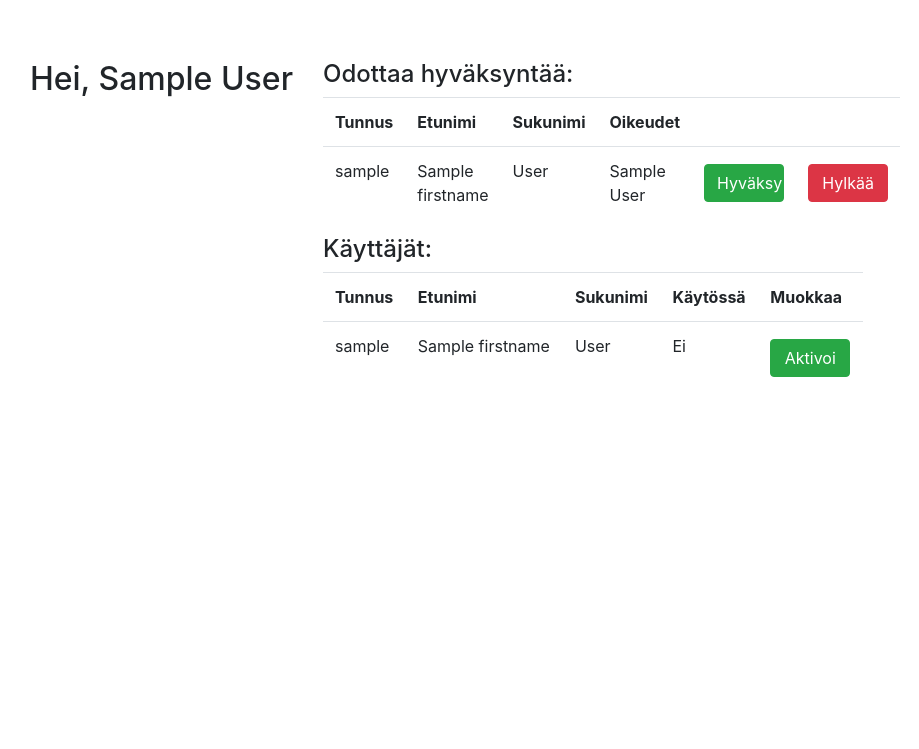
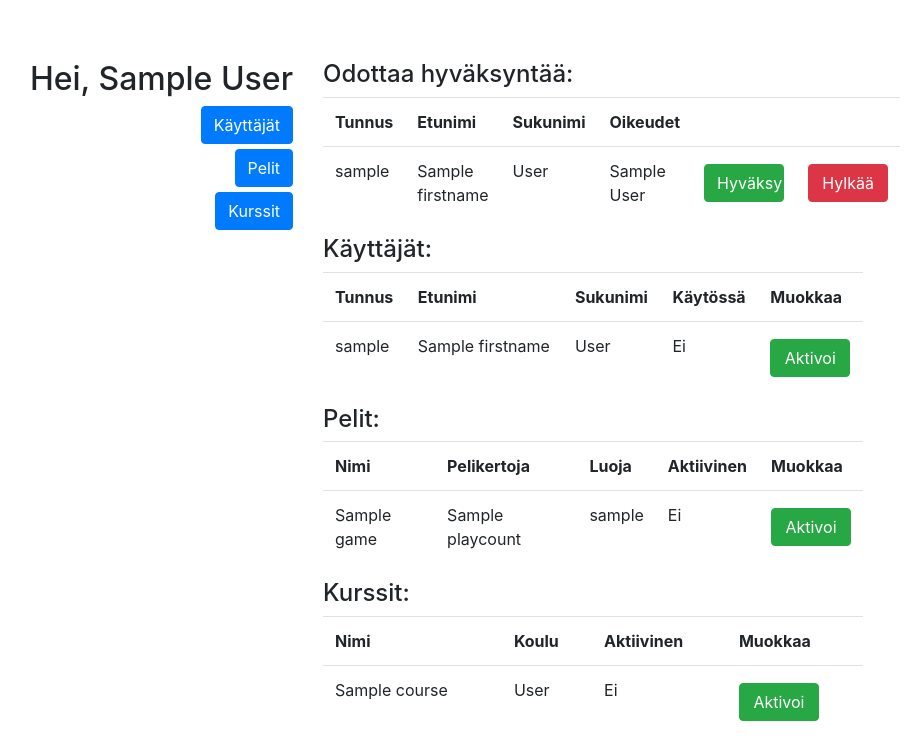
Before and after one commit to rujaraju/kielipelisovellus, a Flask app: template templates/admin.html in a window 1280 px wide. Shown: the part 56-805 px from the top of the page, without its empty margins (142-1061 px from the left). Before the commit the page ends 433 px from the top, so only its background shows below. Run offline with Flask 2, Linux system fonts and the light colour scheme; the visitor is signed in with stand-in values (Sample User, id 1); the template is opened without the code that fills it: most values are stand-ins (such as "Sample title", 1, 10 or a date in 2020); some libraries are stand-ins or nearby versions.

Commit message:
admin functions

```diff
--- a/modules/coursez.py
+++ b/modules/coursez.py
@@ -3,13 +3,13 @@ from flask import session, flash
 from os import abort
 
 def getAll():
-    sql = "SELECT * from courses;"
+    sql = "SELECT courses.coursename AS coursename, courses.id AS id, courses.visible AS visible, schools.schoolname from courses join schools on courses.school_id=schools.id ORDER BY visible desc, coursename;"
     result = db.session.execute(sql)
     courses = result.fetchall()
     return courses
 
 def get():
-    sql = "SELECT * from courses WHERE school_id=:school_id"
+    sql = "SELECT * from courses WHERE school_id=:school_id ORDER BY visible DESC, coursename"
     result = db.session.execute(sql, {"school_id": session["school"]})
     courses = result.fetchall()
     return courses
--- a/schema.sql
+++ b/schema.sql
@@ -4,7 +4,8 @@ CREATE TABLE users (
     firstname TEXT,
     lastname TEXT,
     passw TEXT,
-    authority INTEGER
+    authority INTEGER,
+    active BOOLEAN DEFAULT true
 );
 
 CREATE TABLE langs (
--- a/static/main.css
+++ b/static/main.css
@@ -61,3 +61,7 @@ form .btn {
 .block input[type="submit"]{
     width: 80px;
 }
+
+.marg {
+    margin-bottom: 5px;
+}
--- a/templates/admin.html
+++ b/templates/admin.html
@@ -3,7 +3,9 @@
 {% block header %}
 
 <h2>Hei, {{ session.firstname }}</h2>
-
+<a class="btn btn-primary marg" href="/admin#users">Käyttäjät</a><br>
+<a class="btn btn-primary marg" href="/admin#games">Pelit</a><br>
+<a class="btn btn-primary marg" href="/admin#courses">Kurssit</a><br>
 {% endblock %}
 
 
@@ -99,5 +101,94 @@
 </table>
 {% endif %}
 
+{% if games %}
+<h4 id="games">Pelit:</h4>
+<table class="table">
+    <tr>
+        <th>Nimi</th>
+        <th>Pelikertoja</th>
+        <th>Luoja</th>
+        <th>Aktiivinen</th>
+        <th>Muokkaa</th>
+    </tr>
+{% for game in games %}
+<tr>
+    <td>
+        {{ game.gamename }}
+    </td>
+    <td>
+        {{ game.playcount }}
+    </td>
+    <td>
+        {{ game.username }}
+    </td>
+    <td>{% if game.visible %}
+        Kyllä
+        {% else %}
+        Ei
+        {% endif %}
+    </td>
+    <td>
+        {% if game.visible %}
+        <form style="margin-top: 5px" class="block" action="/hidegame" method="POST">
+            <input type="hidden" name="csrf_token" value="{{ session.csrf_token }}" />
+            <input type="hidden" name="game_id" value="{{ game.id }}" />
+            <input type="submit" class="btn btn-danger" value="Piilota" />
+          </form>
+        {% else %}
+        <form style="margin-top: 5px" class="block" action="/showgame" method="POST">
+            <input type="hidden" name="csrf_token" value="{{ session.csrf_token }}" />
+            <input type="hidden" name="game_id" value="{{ game.id }}" />
+            <input type="submit" class="btn btn-success" value="Aktivoi" />
+          </form>
+        {% endif %}
+    </td>
+</tr>
+{% endfor %}
+</table>
+{% endif %}
+
+{% if courses %}
+<h4 id="courses">Kurssit:</h4>
+<table class="table">
+    <tr>
+        <th>Nimi</th>
+        <th>Koulu</th>
+        <th>Aktiivinen</th>
+        <th>Muokkaa</th>
+    </tr>
+{% for course in courses %}
+<tr>
+    <td>
+        {{ course.coursename }}
+    </td>
+    <td>
+        {{ course.schoolname }}
+    </td>
+    <td>{% if course.visible %}
+        Kyllä
+        {% else %}
+        Ei
+        {% endif %}
+    </td>
+    <td>
+        {% if course.visible %}
+        <form style="margin-top: 5px" class="block" action="/hidecourse" method="POST">
+            <input type="hidden" name="csrf_token" value="{{ session.csrf_token }}" />
+            <input type="hidden" name="course_id" value="{{ course.id }}" />
+            <input type="submit" class="btn btn-danger" value="Piilota" />
+          </form>
+        {% else %}
+        <form style="margin-top: 5px" class="block" action="/showcourse" method="POST">
+            <input type="hidden" name="csrf_token" value="{{ session.csrf_token }}" />
+            <input type="hidden" name="course_id" value="{{ course.id }}" />
+            <input type="submit" class="btn btn-success" value="Aktivoi" />
+          </form>
+        {% endif %}
+    </td>
+</tr>
+{% endfor %}
+</table>
+{% endif %}
 
 {% endblock %}
```
Also changed, not shown: modules/gamez.py (+4 -4 lines), modules/users.py (+23 -3 lines), routes.py (+18 -1 lines).
